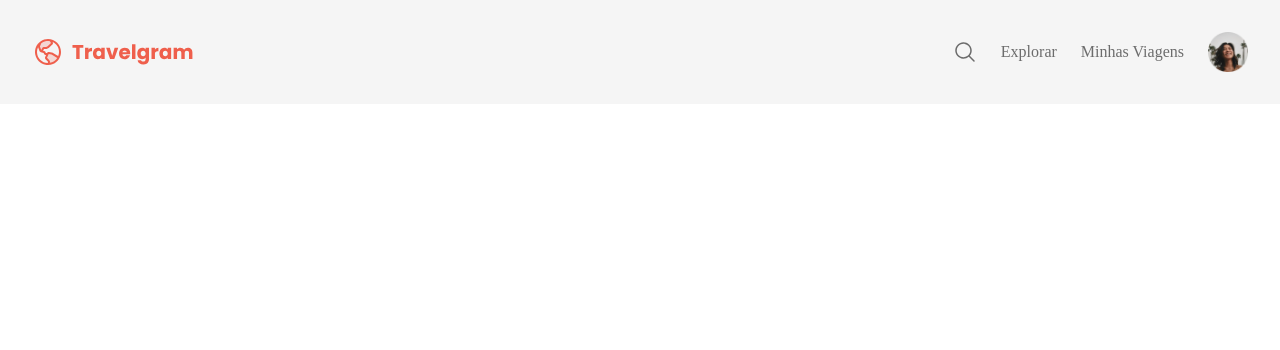
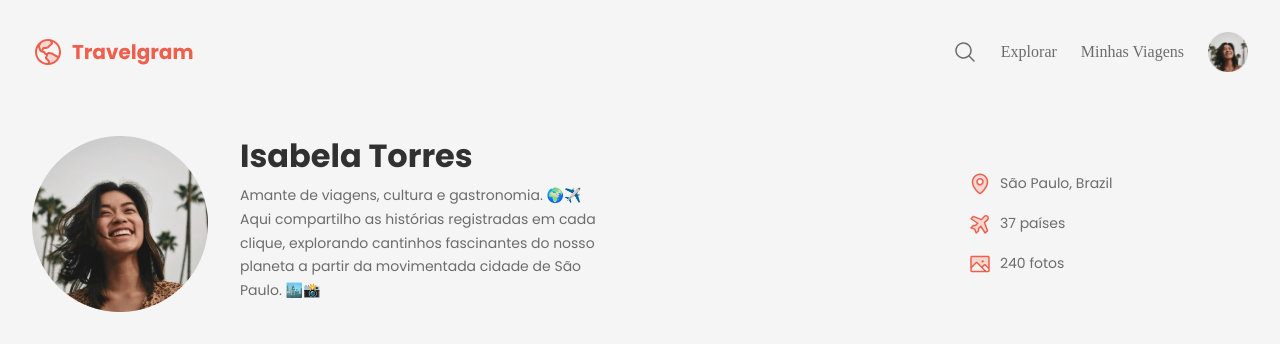
Before and after one commit to AndreRamos-DEVjunior2024/Projeto-Travelgram, a plain HTML site: page index.html in a window 1280 px wide. Drawn offline with Linux system fonts and the light colour scheme.

Commit message:
done header

```diff
--- a/index.html
+++ b/index.html
@@ -7,7 +7,8 @@
     <link rel="preconnect" href="https://fonts.gstatic.com" crossorigin>
     <link rel="stylesheet" href="styles/index.css">
     <title>Travelgram / Perfil de viagens</title>
-    <link href="https://fonts.googleapis.com/css2?family=Poppins&display=swap" rel="stylesheet">
+    <link href="https://fonts.googleapis.com/css2?family=Poppins:ital,wght@0,400;0,700;1,100&display=swap" rel="stylesheet">
+
 </head>
 <body>
     <div class="bg-surface-color">
@@ -30,7 +31,34 @@
                 </li>
             </ul>
         </nav>
+        <header>
+            <div class="container">
+                <div id="profile">
+                    <img src="assets/Profile pic.png" alt="imagem de Isabela Torres">
+                    <div id="text-profile">
+                        <h1>Isabela Torres</h1>
+                        <p>
+                            Amante de viagens, cultura e gastronomia. 🌍✈️<br>
+                            Aqui compartilho as histórias registradas em cada clique, explorando cantinhos fascinantes do nosso planeta a partir da movimentada cidade de São Paulo. 🏙️📸
+                        </p>
+                    </div>
+                </div>
+                    <ul id="info">
+                        <li>
+                            <img src="assets/icons/MapPin.svg" alt="">
+                            <span>São Paulo, Brazil</span>
+                        </li>
+                        <li>
+                            <img src="assets/icons/AirplaneTilt.svg" alt="">
+                            <span>37 países</span>
+                        </li>
+                        <li>
+                            <img src="assets/icons/Image.svg" alt="">
+                            <span>240 fotos</span>
+                        </li>
+                    </ul>
+            </div>
+        </header>
     </div>
-    <header></header>
 </body>
 </html>
--- a/styles/global.css
+++ b/styles/global.css
@@ -13,7 +13,7 @@
     --text-color-secondary:#6C6C6C;
 
     --font-family:"Poppins", sans-serif;
-    --text-heading1:32px/125% bold var(--font-family);
+    --text-heading1:bold 32px/125% var(--font-family);
     --text-md:14px/170% var(--font-family);
     --text-sm:12px/170% var(--font-family);
     --text:16px/150% var(--font-family);
--- /dev/null
+++ b/styles/header.css
@@ -0,0 +1,33 @@
+header {
+    padding-block:32px ;
+    font: var(--text-md);
+}
+header .container{
+    display: flex;
+    justify-content: space-between;
+    align-items: center;
+}
+#profile{
+    display: flex;
+    gap:32px;
+}
+#text-profile{
+    max-width: 384px;
+}
+#text-profile h1 {
+    font:var(--text-heading1);
+    color:var(--text-color-primary);
+    margin-bottom: 8px;
+}
+#info {
+    display: flex;
+    flex-direction: column;
+    list-style: none;
+    gap:16px;
+    width: 280px;
+}
+#info li {
+    display: flex;
+    align-items: center;
+    gap: 8px;
+}
--- a/styles/index.css
+++ b/styles/index.css
@@ -1,2 +1,3 @@
 @import url(global.css);
 @import url(nav.css);
+@import url(header.css);
```
